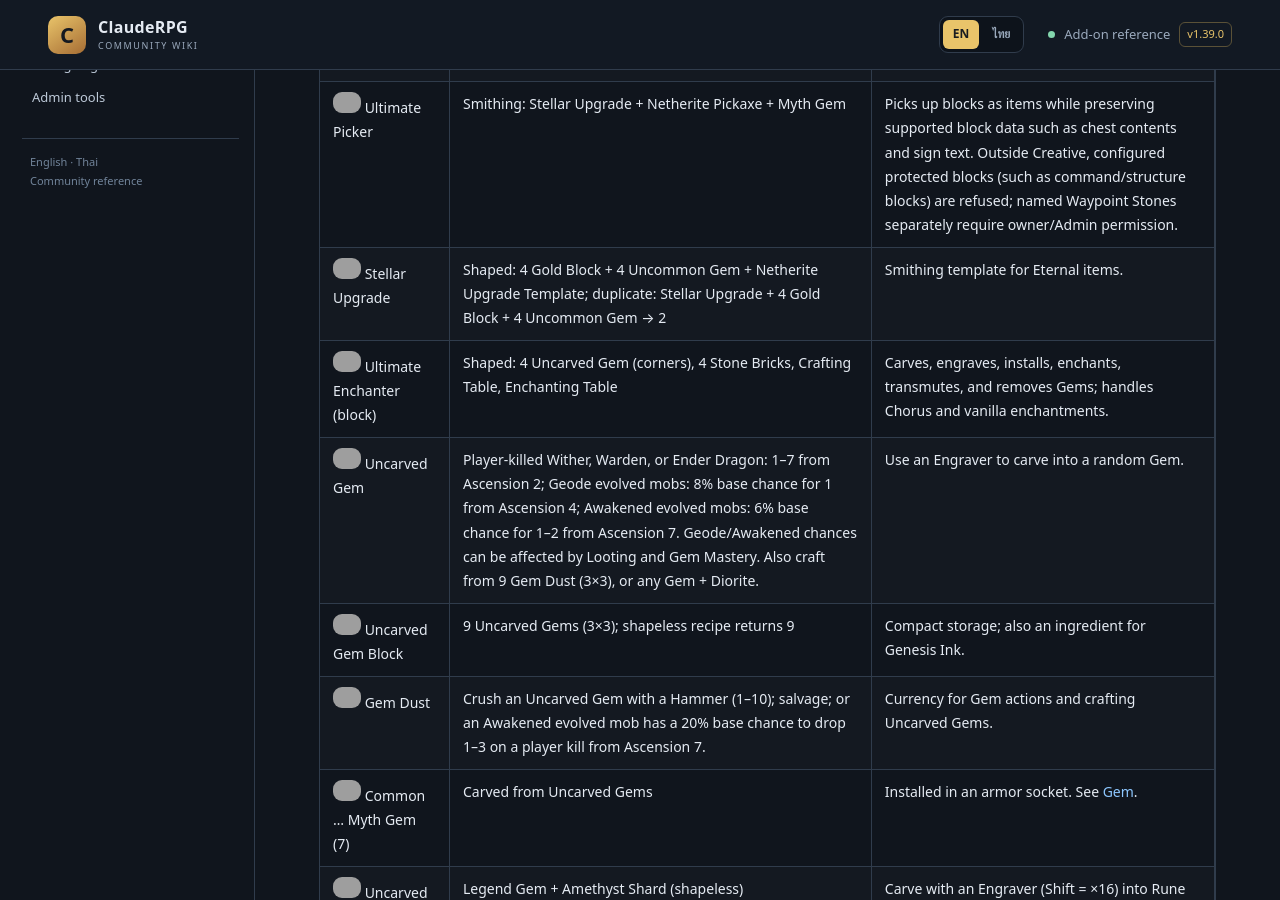
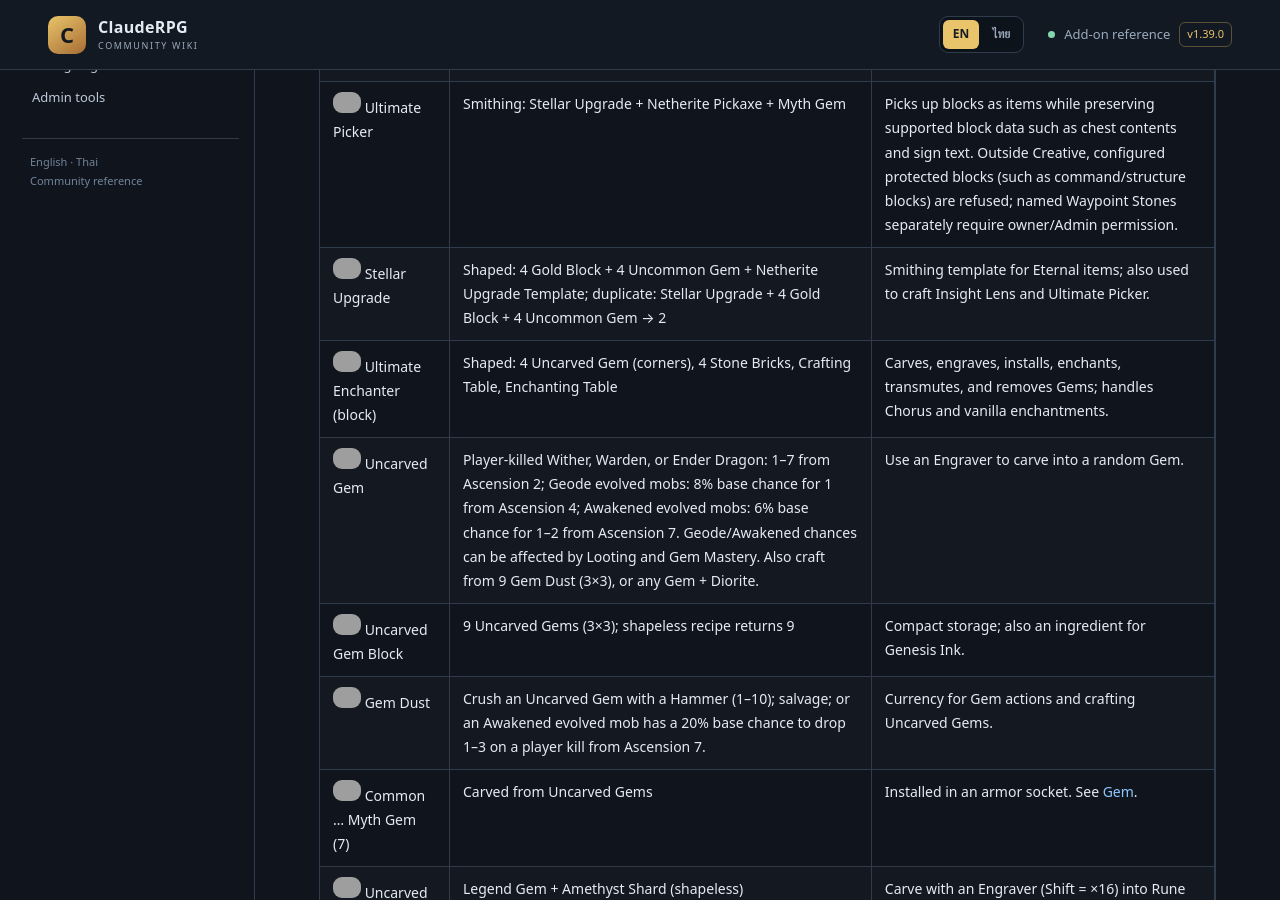
Before and after one commit to miniTorch25/ClaudeRPG-Wiki-V2, a Jekyll site: the page built from Items.md, in a window 1280 px wide and 900 px high, scrolled down 1413 px. Built offline with Jekyll 4.4.1, drawn with Linux system fonts in a browser that asks for light colours; our own code applies the rules of GitHub Pages for plain Markdown files; grey boxes are pictures that could not be loaded.

Commit message:
Docs: clarify Stellar Upgrade uses

```diff
--- a/Items.md
+++ b/Items.md
@@ -28,7 +28,7 @@ All custom ClaudeRPG items, blocks, and recipes.
 | <img src="{{ '/assets/images/items/engraver.png' | relative_url }}" alt="" width="28" loading="lazy"> Engraver | Shaped: Amethyst Shard, Netherite Ingot, Amethyst Block | Carves Uncarved Gems and Runes and engraves Gem sockets. Durability: 51. |
 | <img src="{{ '/assets/images/items/eternal_engraver.png' | relative_url }}" alt="" width="28" loading="lazy"> Eternal Engraver | Smithing: Stellar Upgrade + Engraver + Unique Gem | While carried anywhere in your inventory, it makes all Engraver-related durability costs free, including use of a normal Engraver and socket engraving. |
 | <img src="{{ '/assets/images/items/ultimate_picker.png' | relative_url }}" alt="" width="28" loading="lazy"> Ultimate Picker | Smithing: Stellar Upgrade + Netherite Pickaxe + Myth Gem | Picks up blocks as items while preserving supported block data such as chest contents and sign text. Outside Creative, configured protected blocks (such as command/structure blocks) are refused; named Waypoint Stones separately require owner/Admin permission. |
-| <img src="{{ '/assets/images/items/stellar_upgrade.png' | relative_url }}" alt="" width="28" loading="lazy"> Stellar Upgrade | Shaped: 4 Gold Block + 4 Uncommon Gem + Netherite Upgrade Template; duplicate: Stellar Upgrade + 4 Gold Block + 4 Uncommon Gem → 2 | Smithing template for Eternal items. |
+| <img src="{{ '/assets/images/items/stellar_upgrade.png' | relative_url }}" alt="" width="28" loading="lazy"> Stellar Upgrade | Shaped: 4 Gold Block + 4 Uncommon Gem + Netherite Upgrade Template; duplicate: Stellar Upgrade + 4 Gold Block + 4 Uncommon Gem → 2 | Smithing template for Eternal items; also used to craft Insight Lens and Ultimate Picker. |
 | <img src="{{ '/assets/images/blocks/ultench_top.png' | relative_url }}" alt="" width="28" loading="lazy"> Ultimate Enchanter (block) | Shaped: 4 Uncarved Gem (corners), 4 Stone Bricks, Crafting Table, Enchanting Table | Carves, engraves, installs, enchants, transmutes, and removes Gems; handles Chorus and vanilla enchantments. |
 | <img src="{{ '/assets/images/items/uncarved_gem.png' | relative_url }}" alt="" width="28" loading="lazy"> Uncarved Gem | Player-killed Wither, Warden, or Ender Dragon: 1–7 from Ascension 2; Geode evolved mobs: 8% base chance for 1 from Ascension 4; Awakened evolved mobs: 6% base chance for 1–2 from Ascension 7. Geode/Awakened chances can be affected by Looting and Gem Mastery. Also craft from 9 Gem Dust (3×3), or any Gem + Diorite. | Use an Engraver to carve into a random Gem. |
 | <img src="{{ '/assets/images/blocks/uncarved_gem_block.png' | relative_url }}" alt="" width="28" loading="lazy"> Uncarved Gem Block | 9 Uncarved Gems (3×3); shapeless recipe returns 9 | Compact storage; also an ingredient for Genesis Ink. |
@@ -145,7 +145,7 @@ The listed counts (40 custom item definitions, 4 block definitions, 35 recipes)
 | <img src="{{ '/assets/images/items/engraver.png' | relative_url }}" alt="" width="28" loading="lazy"> Engraver | คราฟต์ตามรูปแบบ: Amethyst Shard, Netherite Ingot, Amethyst Block | แกะสลัก Uncarved Gem / Rune และสลักช่อง Gem ความทนทาน 51 |
 | <img src="{{ '/assets/images/items/eternal_engraver.png' | relative_url }}" alt="" width="28" loading="lazy"> Eternal Engraver | Smithing: Stellar Upgrade + Engraver + Unique Gem | เมื่อพกไว้ในช่องเก็บของ จะทำให้ค่าใช้ความทนทานจากการใช้ Engraver ทุกกรณีเป็นศูนย์ รวมถึง Engraver รุ่นปกติและการสลักช่องเกราะ |
 | <img src="{{ '/assets/images/items/ultimate_picker.png' | relative_url }}" alt="" width="28" loading="lazy"> Ultimate Picker | Smithing: Stellar Upgrade + Netherite Pickaxe + Myth Gem | เก็บบล็อกเป็นไอเทมโดยรักษาข้อมูลบล็อกที่รองรับ เช่น ของในหีบและข้อความบนป้าย นอก Creative จะเก็บบล็อกที่อยู่ในรายการห้ามไม่ได้ (เช่น Command/Structure Block) และ Waypoint Stone ที่ตั้งชื่อแล้วต้องเป็นเจ้าของหรือ Admin จึงจะเก็บได้ |
-| <img src="{{ '/assets/images/items/stellar_upgrade.png' | relative_url }}" alt="" width="28" loading="lazy"> Stellar Upgrade | คราฟต์ตามรูปแบบ: Gold Block 4 + Uncommon Gem 4 + Netherite Upgrade Template; ทำซ้ำด้วย Stellar Upgrade + Gold Block 4 + Uncommon Gem 4 ได้ 2 ชิ้น | แม่แบบ Smithing สำหรับไอเทม Eternal |
+| <img src="{{ '/assets/images/items/stellar_upgrade.png' | relative_url }}" alt="" width="28" loading="lazy"> Stellar Upgrade | คราฟต์ตามรูปแบบ: Gold Block 4 + Uncommon Gem 4 + Netherite Upgrade Template; ทำซ้ำด้วย Stellar Upgrade + Gold Block 4 + Uncommon Gem 4 ได้ 2 ชิ้น | แม่แบบ Smithing สำหรับไอเทม Eternal และใช้คราฟต์ Insight Lens กับ Ultimate Picker |
 | Ultimate Enchanter (บล็อก) | คราฟต์ตามรูปแบบ: Uncarved Gem 4 มุม, Stone Bricks 4, Crafting Table และ Enchanting Table | แกะสลัก ใส่ช่อง ติดตั้ง แปลง และถอด Gem รวมถึงจัดการ Chorus และเอนชานต์แบบปกติ |
 | <img src="{{ '/assets/images/items/uncarved_gem.png' | relative_url }}" alt="" width="28" loading="lazy"> Uncarved Gem | เมื่อผู้เล่นฆ่า Wither, Warden หรือ Ender Dragon จะดรอป 1–7 ชิ้นตั้งแต่ Ascension 2; มอนวิวัฒนาการ Geode มีโอกาสพื้นฐาน 8% ที่จะดรอป 1 ชิ้นตั้งแต่ Ascension 4; มอนวิวัฒนาการ Awakened มีโอกาสพื้นฐาน 6% ที่จะดรอป 1–2 ชิ้นตั้งแต่ Ascension 7 โอกาสจาก Geode/Awakened อาจเพิ่มด้วย Looting และ Gem Mastery นอกจากนี้คราฟต์จาก Gem Dust 9 ชิ้น (3×3) หรือ Gem ชนิดใดก็ได้ + Diorite | ใช้ Engraver แกะสลักเป็น Gem แบบสุ่ม |
 | <img src="{{ '/assets/images/blocks/uncarved_gem_block.png' | relative_url }}" alt="" width="28" loading="lazy"> Uncarved Gem Block | Uncarved Gem 9 ชิ้น (3×3); คราฟต์กลับแบบไม่กำหนดรูปแบบเพื่อแยกเป็น 9 ชิ้น | ใช้เก็บของให้กะทัดรัด และเป็นวัตถุดิบของ Genesis Ink |
```
